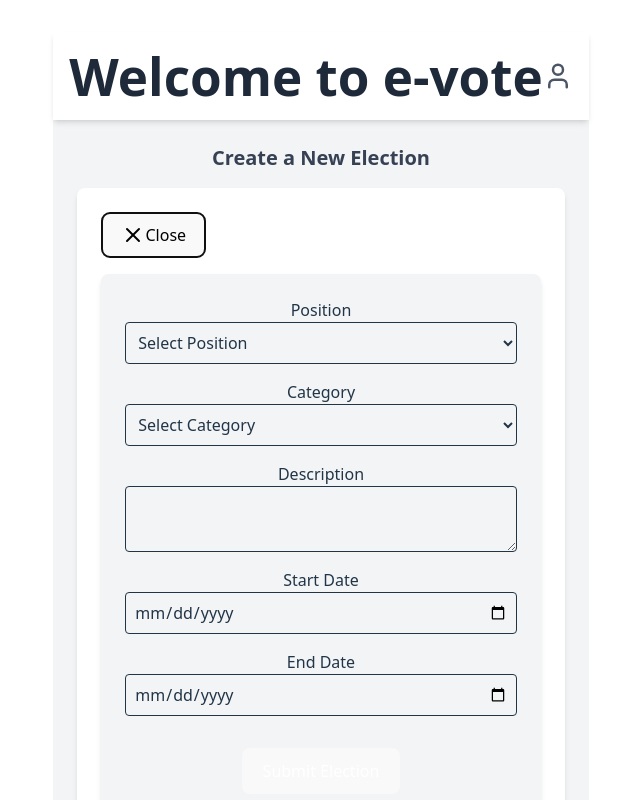
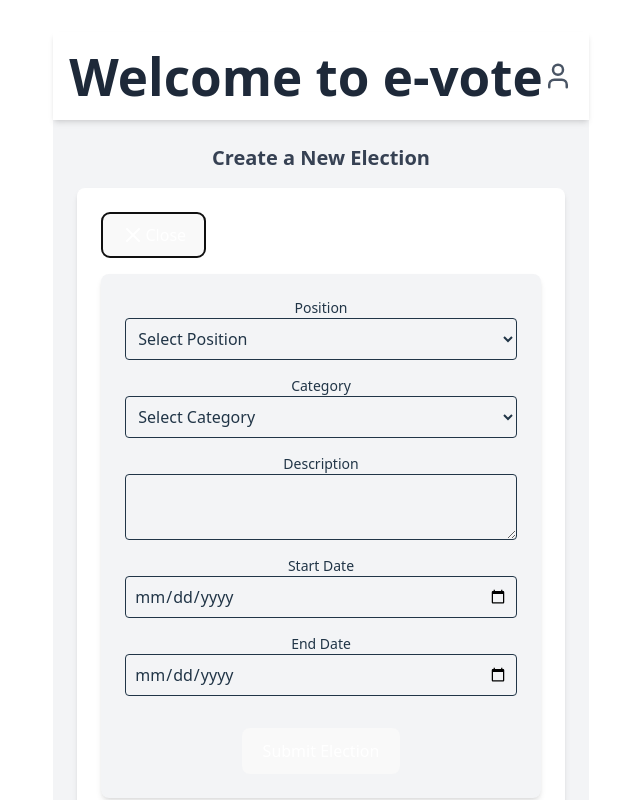
Before and after one commit to ibnusman/eVote, a React (Vite) app in the folder frontend/: page /dashboard in a window 1280 px wide. Both pictures are taken after a click on the button "Add Election". Shown: the top 800 px of the page, without its empty margins (319-959 px from the left). Built offline with nearby package versions, Linux system fonts and the light colour scheme.

Commit message:
Adding Election

```diff
--- a/frontend/src/components/AddElection.jsx
+++ b/frontend/src/components/AddElection.jsx
@@ -1,45 +1,86 @@
 import React, { useState } from "react";
 import { Plus, X } from "lucide-react";
+import axios from "axios";
 
 export const AddElection = () => {
+  const [message, setMessage] = useState("");
   const [add, setAdd] = useState(false);
   const [formData, setFormData] = useState({
     position: "",
     category: "",
     description: "",
     startDate: "",
-        endDate: ""
+    endDate: "",
   });
 
-    const handleClick = () => {
-        setAdd(!add);
-    };
+  const handleClick = () => setAdd(!add);
 
   const handleChange = (e) => {
     const { name, value } = e.target;
     setFormData((prevState) => ({ ...prevState, [name]: value }));
   };
 
-    const handleSubmit = (e) => {
+  const handleSubmit = async (e) => {
     e.preventDefault();
-        console.log(formData);
+
+    try {
+      const response = await axios.post(
+        "http://localhost:3000/api/dashboard/createElection",
+        formData
+      );
+      setMessage(`${response.data.message}`);
+      // Reset form on success
+      setFormData({
+        position: "",
+        category: "",
+        description: "",
+        startDate: "",
+        endDate: "",
+      });
+      // Clear message after 3 seconds
+      setTimeout(() => setMessage(""), 3000);
+    } catch (error) {
+      setMessage("Error creating election. Please try again.");
+      console.error(error);
+      setTimeout(() => setMessage(""), 3000);
+    }
   };
 
   return (
-        <div>
+    <div className="w-full">
       <button
         onClick={handleClick}
-                className="flex items-center justify-center bg-blue-500 text-black py-2 px-4 rounded-lg text-lg hover:bg-blue-600 transition-all mb-4"
+        className="flex items-center justify-center bg-blue-500 text-white py-2 px-4 rounded-lg text-lg hover:bg-blue-600 transition-all mb-4"
       >
         {add ? <X size={24} /> : <Plus size={24} className="mr-2" />}
         {add ? "Close" : "Add Election"}
       </button>
 
       {add && (
-                <form onSubmit={handleSubmit} className="space-y-4 bg-gray-100 p-6 rounded-lg shadow-md w-full max-w-xl mx-auto">
+        <form
+          onSubmit={handleSubmit}
+          className="space-y-4 bg-gray-100 p-6 rounded-lg shadow-md w-full"
+        >
+          {message && (
+            <div
+              className={
+                message.includes("Error") ? "text-red-500" : "text-green-500"
+              }
+            >
+              {message}
+            </div>
+          )}
           <div>
-                        <label>Position</label>
-                        <select name="position" value={formData.position} onChange={handleChange} className="block w-full p-2 border rounded">
+            <label htmlFor="position" className="block text-sm font-medium">
+              Position
+            </label>
+            <select
+              id="position"
+              name="position"
+              value={formData.position}
+              onChange={handleChange}
+              className="block w-full p-2 border rounded"
+            >
               <option value="">Select Position</option>
               <option value="President">President</option>
               <option value="Vice President">Vice President</option>
@@ -47,8 +88,16 @@ export const AddElection = () => {
           </div>
 
           <div>
-                        <label>Category</label>
-                        <select name="category" value={formData.category} onChange={handleChange} className="block w-full p-2 border rounded">
+            <label htmlFor="category" className="block text-sm font-medium">
+              Category
+            </label>
+            <select
+              id="category"
+              name="category"
+              value={formData.category}
+              onChange={handleChange}
+              className="block w-full p-2 border rounded"
+            >
               <option value="">Select Category</option>
               <option value="State">State</option>
               <option value="School of Science">School of Science</option>
@@ -56,21 +105,50 @@ export const AddElection = () => {
           </div>
 
           <div>
-                        <label>Description</label>
-                        <textarea name="description" value={formData.description} onChange={handleChange} className="block w-full p-2 border rounded"></textarea>
+            <label htmlFor="description" className="block text-sm font-medium">
+              Description
+            </label>
+            <textarea
+              id="description"
+              name="description"
+              value={formData.description || ""}
+              onChange={handleChange}
+              className="block w-full p-2 border rounded"
+            />
           </div>
 
           <div>
-                        <label>Start Date</label>
-                        <input type="date" name="startDate" value={formData.startDate} onChange={handleChange} className="block w-full p-2 border rounded" />
+            <label htmlFor="startDate" className="block text-sm font-medium">
+              Start Date
+            </label>
+            <input
+              id="startDate"
+              type="date"
+              name="startDate"
+              value={formData.startDate}
+              onChange={handleChange}
+              className="block w-full p-2 border rounded"
+            />
           </div>
 
           <div>
-                        <label>End Date</label>
-                        <input type="date" name="endDate" value={formData.endDate} onChange={handleChange} className="block w-full p-2 border rounded" />
+            <label htmlFor="endDate" className="block text-sm font-medium">
+              End Date
+            </label>
+            <input
+              id="endDate"
+              type="date"
+              name="endDate"
+              value={formData.endDate}
+              onChange={handleChange}
+              className="block w-full p-2 border rounded"
+            />
           </div>
 
-                    <button type="submit" className="mt-4 bg-blue-500 text-white py-2 px-4 rounded-lg hover:bg-blue-600 transition-all">
+          <button
+            type="submit"
+            className="mt-4 bg-blue-500 text-white py-2 px-4 rounded-lg hover:bg-blue-600 transition-all"
+          >
             Submit Election
           </button>
         </form>
```
Lines whose indentation alone changed are shown as unchanged.
